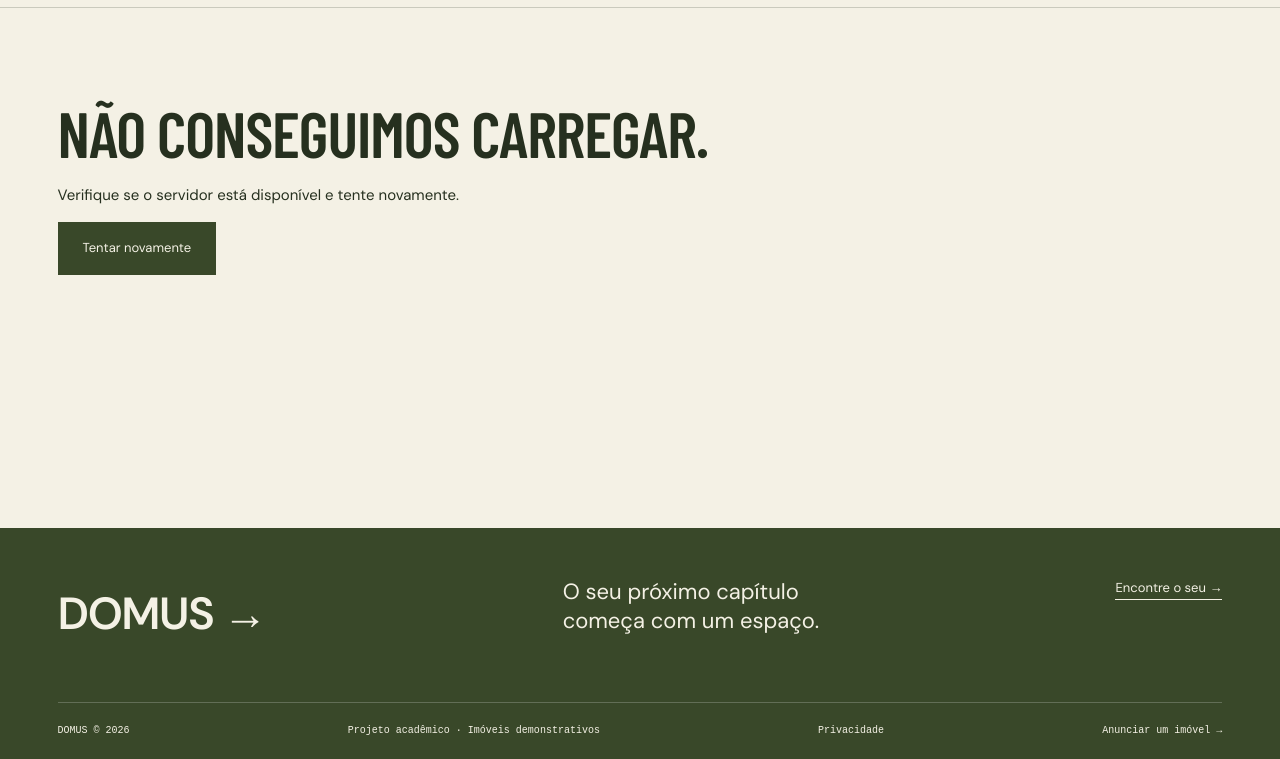
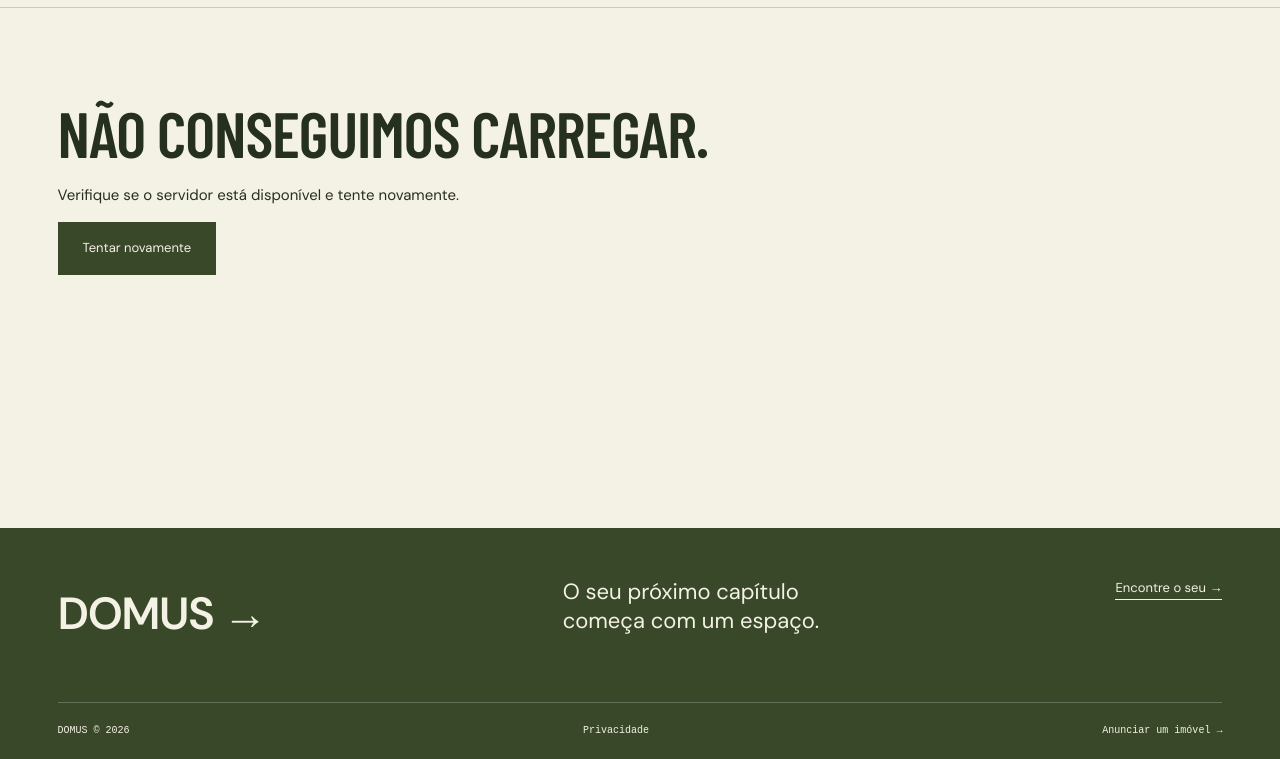
Before and after one commit to izabelacast0/TwinsEstragados, a website: page sobre.html in a window 1280 px wide. Shown: the part 84-843 px from the top of the page. Drawn offline with nearby package versions, Linux system fonts and the light colour scheme; files that its build step writes are made by us from their sources; no server answers; files whose address does not match are found by name; a web font is replaced by a local one.

Commit message:
Update sobre.html

```diff
--- a/sobre.html
+++ b/sobre.html
@@ -39,7 +39,6 @@
       </div>
       <div class="footer-bottom">
         <span>DOMUS © <span id="year"></span></span
-        ><span>Projeto acadêmico · Imóveis demonstrativos</span
         ><a href="/#/privacidade">Privacidade</a
         ><a href="/#/anunciar">Anunciar um imóvel →</a>
       </div>
```
